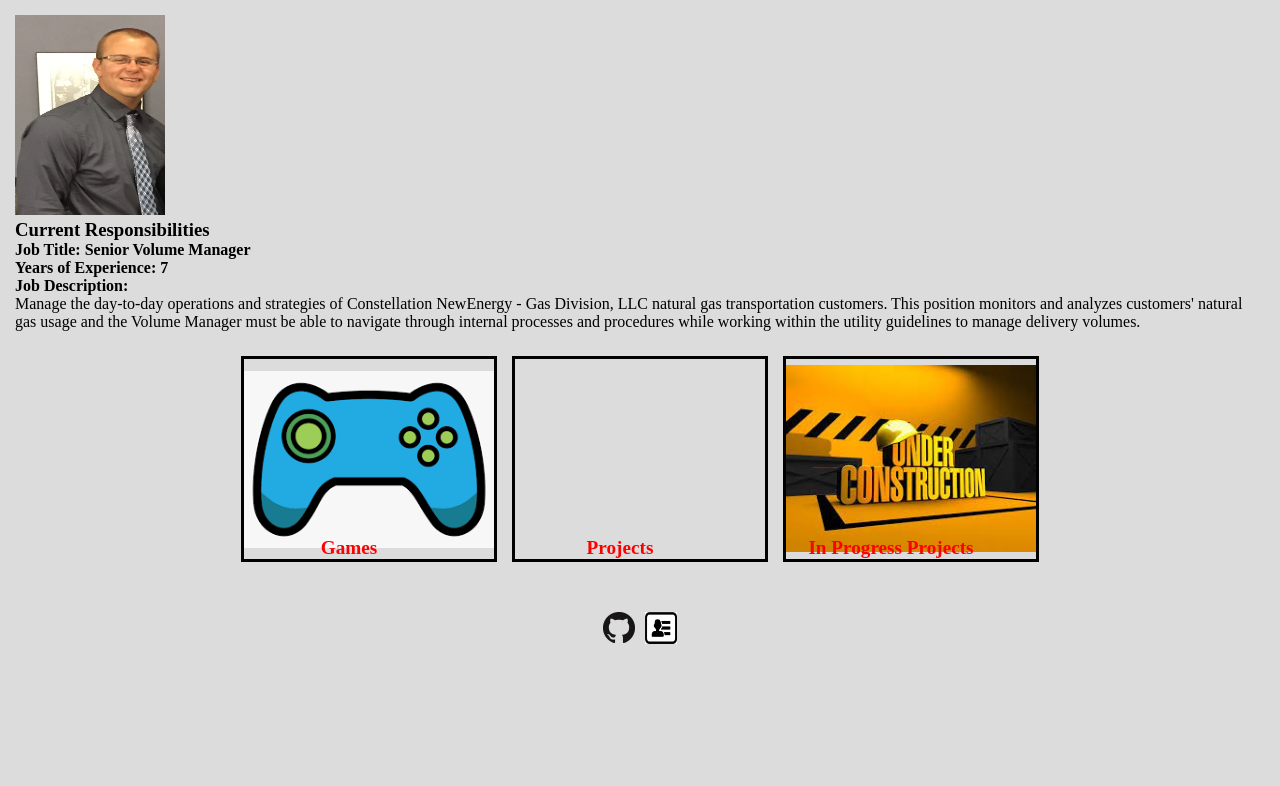
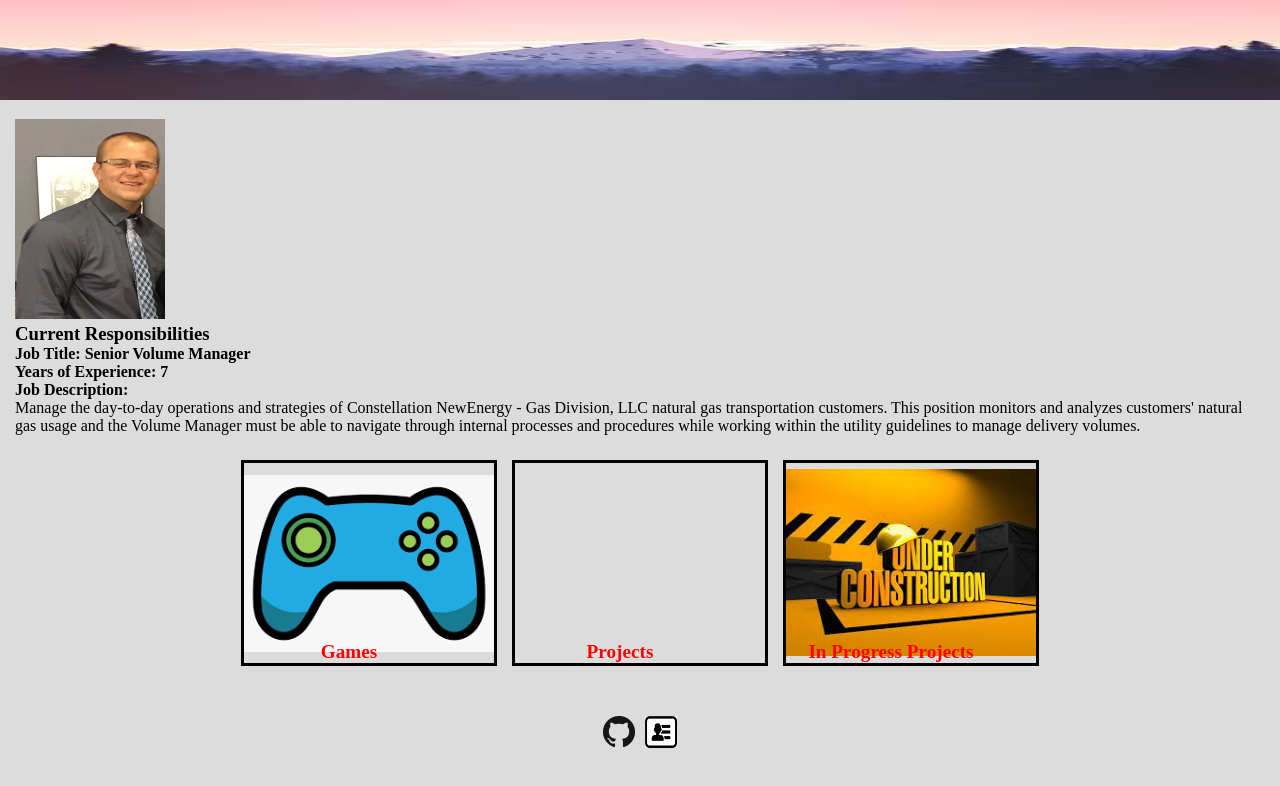
Before and after one commit to dr-50/dr-50.github.io, a plain HTML site: page index.html in a window 1280 px wide. Drawn offline with Linux system fonts and the light colour scheme.

Commit message:
updated cover image

```diff
--- a/index.html
+++ b/index.html
@@ -20,6 +20,9 @@
     </div> -->
     <!-- End of Menu  -->
 
+    <picture>
+        <img class="cover-header" src="./images/cover-header-image.jpg">
+    </picture>
 
     <div class="about-me">
         <img src="./images/personal-photo.jpg" alt="personal photo" class="personal-photo">
--- a/style.css
+++ b/style.css
@@ -5,6 +5,10 @@
 }
 body{
     background-color: gainsboro;
+}
+.cover-header {
+height: 100px;
+width: 100%;
 }
 .menu-container{
     background-color: cadetblue;
```
Also changed, not shown: images/cover-header-image.jpg (added).
